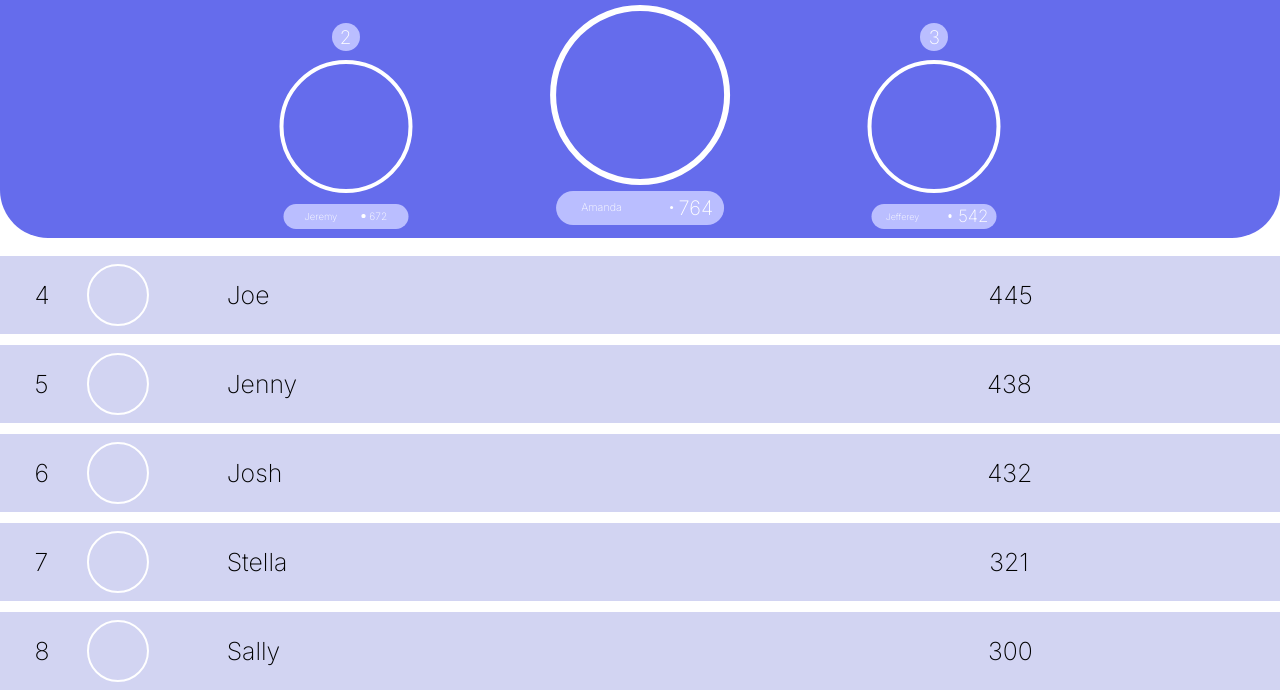
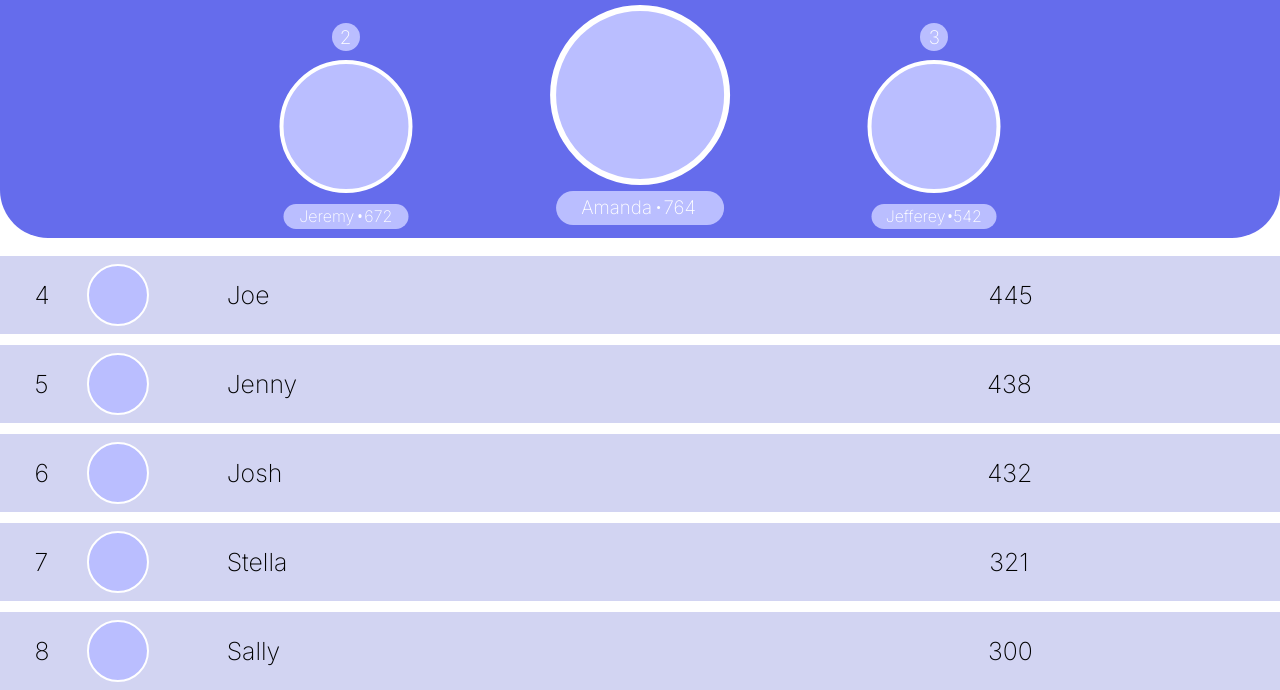
Before and after one commit to guptashivam-9370/guptashivam-9370.github.io, a plain HTML site: page index.html in a window 1280 px wide. Shown: the part 113-803 px from the top of the page. Drawn offline with Linux system fonts and the light colour scheme; no server answers; a web font is replaced by a local one.

Commit message:
rename codingTask.html to index.html

```diff
--- a/codingTask.html
+++ b/index.html
@@ -8,7 +8,6 @@
     <link rel="preconnect" href="https://fonts.googleapis.com">
     <link rel="preconnect" href="https://fonts.gstatic.com" crossorigin>
     <link href="https://fonts.googleapis.com/css2?family=Inter:wght@200&display=swap" rel="stylesheet">
-    <script src="./script.js"></script>
     <style>
         @font-face {
             font-family: 'Segoe UI';
@@ -38,8 +37,7 @@
             position:absolute;
             border: .78vh solid white;
             border-radius: 50%;
-            /* background-color: #BABEFF; */
-            background-image: '';
+            background-color: #BABEFF;
             height: 20.98vh;
             width: 20.98vh;
             top:14.74vh;
@@ -55,7 +53,7 @@
             top:38vh;
             left:50%;
             right:50%;
-            font-size: 1.34vh;
+            font-size: 2.34vh;
 
         }
         .cir{
@@ -64,7 +62,7 @@
             color: white;
             transform:translate(-50%);
             font-family: 'Inter', sans-serif;
-            text-align: left;
+            text-align: center;
             display: flex;
             align-items: center;
             justify-content:  center ;
@@ -73,11 +71,10 @@
             position:absolute;
             border: .58vh solid white;
             border-radius: 50%;
-            /* background-color: #BABEFF; */
+            background-color: #BABEFF;
             height: 15.625vh;
             width: 15.625vh;
             top:21.679vh;
-            background-image: '';
             left:27%;
             transform:translate(-50%);
         }
@@ -87,19 +84,18 @@
             height: 3.125vh;
             top:39.5742vh;
             left:27%;
-            font-size: 1.2vh;
+            font-size: 2vh;
         }
         .sr1{
             position: absolute;
-            font-size: 106%;
-            left: 69%;
+            font-size: 2vh;
+            left: 65%;
         }
         .third{
             position:absolute;
             border: .58vh solid white;
-            background-image: '';
             border-radius: 50%;
-            /* background-color: #BABEFF; */
+            background-color: #BABEFF;
             height: 15.625vh;
             width: 15.625vh;
             top:21.679vh;
@@ -136,8 +132,7 @@
             position:absolute;
             border: .27vh solid white;
             border-radius: 50%;
-            /* background-color: #BABEFF; */
-            background-image: '';
+            background-color: #BABEFF;
             transform:translate(-50%);
             height: 7.26vh;
             width: 7.26vh;
@@ -202,7 +197,6 @@
         .name2{
             position: absolute;
             left: 13%;
-            font-size: 93%;
         }
 
     </style>
@@ -216,23 +210,23 @@
             <div class="d a">1</div>
             <div class="d b">2</div>
             <div class="d c">3</div>
-            <div class="first" id="rank1"></div>
+            <div class="first"></div>
             <div class="f cir">
                 <div class="name1" style="position: absolute; left: 15%;" id="rank1name">Amanda</div>
-                <div class="sr2" style="position: absolute; left: 73%; font-size: 2.5vh;" id="rank1score">764 </div>
-                <div class="dot" style="left: 68%;"></div>
+                <div class="sr2" style="position: absolute; left: 64%;" id="rank1score">764 </div>
+                <div class="dot"></div>
             </div>
 
 
-            <div class="second" id="rank2"></div>
+            <div class="second"></div>
             <div class="s cir">
-                <div class="name2" id="rank2name" style="font-size: 1.2vh; left: 17%;">Jeremy</div>
-                <div class="dot" style="left:63% "></div>
+                <div class="name2" id="rank2name">Jeremy</div>
+                <div class="dot"></div>
                 <div class="sr1" id="rank2score">672</div>
             </div>
-            <div class="third" id="rank3"></div>
-            <div class="t cir" >
-                <div class="name2" style="left:11% ; font-size: 56%;" id="rank3name">Jefferey</div>
+            <div class="third"></div>
+            <div class="t cir">
+                <div class="name2" style="left:11% ;" id="rank3name">Jefferey</div>
                 <div class="sr1" id="rank3score">542</div>
                 <div class="dot" style="left: 61%;"></div>
             </div>
@@ -241,34 +235,34 @@
         <div class="num">4</div>
         <div class="name" id="rank4name">Joe</div>
         <div class="score" id="rank4score">445</div>
-        <div class="circle" id="rank4"></div>
+        <div class="circle"></div>
     </div>
     <div class="rank">
         <div class="num">5</div>
         <div class="name" id="rank5name">Jenny</div>
         <div class="score" id="rank5score">438</div>
-        <div class="circle" id="rank5"></div>
+        <div class="circle"></div>
 
     </div>
     <div class="rank">
         <div class="num">6</div>
         <div class="score" id="rank6score">432</div>
         <div class="name" id="rank6name">Josh</div>
-        <div class="circle " id="rank6"></div>
+        <div class="circle"></div>
 
     </div>
     <div class="rank">
         <div class="num">7</div>
         <div class="score" id="rank7score">321</div>
         <div class="name" id="rank7name">Stella</div>
-        <div class="circle" id="rank7"></div>
+        <div class="circle"></div>
 
     </div>
     <div class="rank">
         <div class="num">8</div>
-        <div class="circle" id="rank8"></div>
         <div class="score" id="rank8score" id="rank8name">300</div>
-        <div class="name" id="rank8name">Sally</div>
+        <div class="name">Sally</div>
+        <div class="circle"></div>
 
     </div>
     </body>
```
